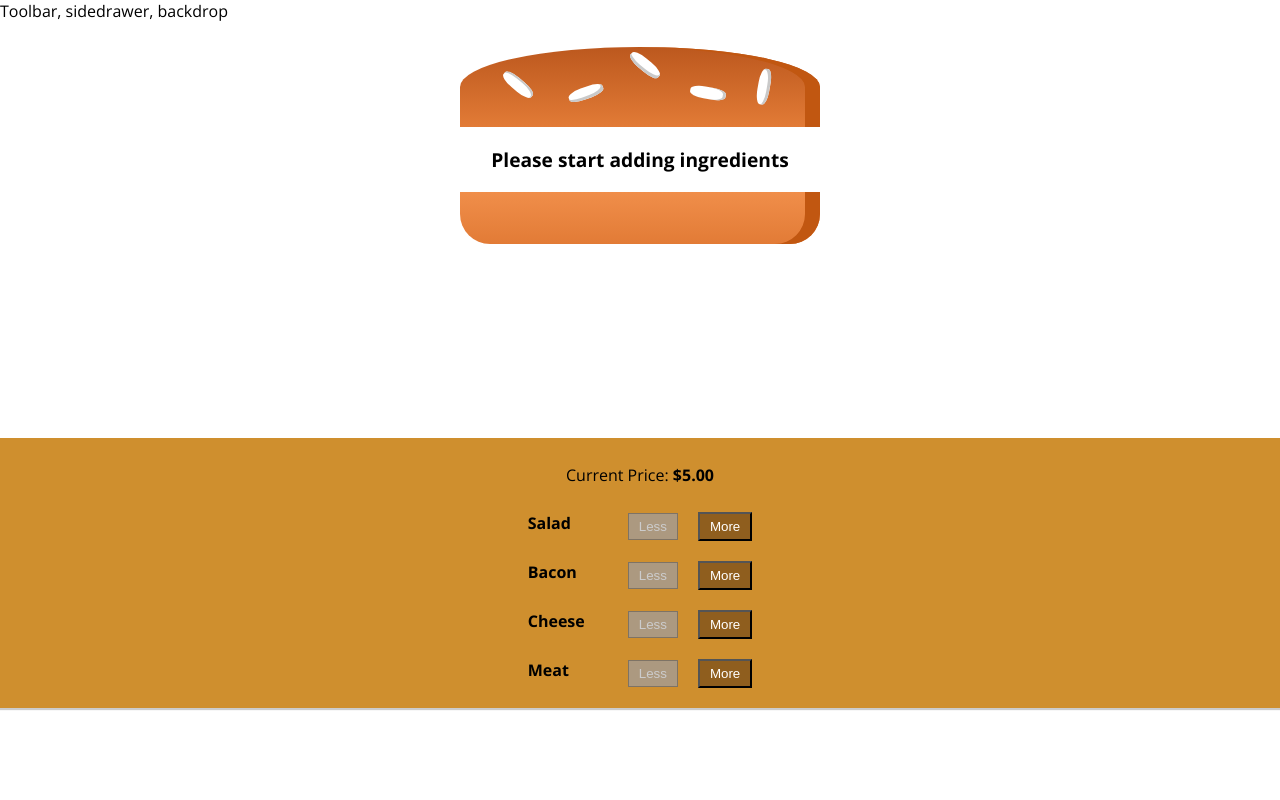
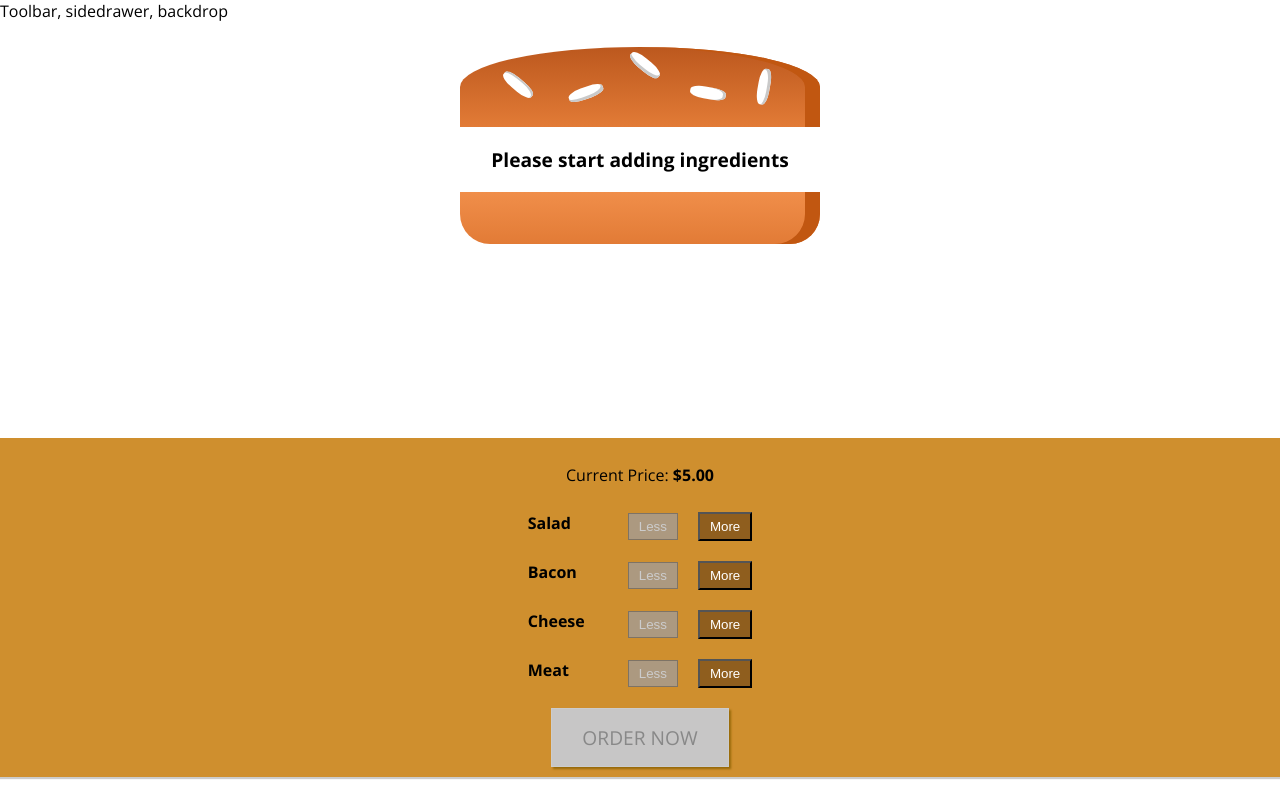
Before and after one commit to AnandSundar/React16-BurgerBuilder, a React app: page / in a window 1280 px wide. Built offline with nearby package versions, Linux system fonts and the light colour scheme.

Commit message:
added order now button

```diff
--- a/src/components/Burger/BuildControls/BuildControl/BuildControl.js
+++ b/src/components/Burger/BuildControls/BuildControl/BuildControl.js
@@ -6,10 +6,10 @@
     <div className={classes.BuildControl}>
         <div className={classes.Label}>{props.label}</div>
         <button className={classes.Less}
-        onClick={props.removed}
-        disabled={props.disabled}>Less</button>
+            onClick={props.removed}
+            disabled={props.disabled}>Less</button>
         <button className={classes.More}
-        onClick={props.added}>More</button>
+            onClick={props.added}>More</button>
     </div>
 );
 
--- a/src/components/Burger/BuildControls/BuildControls.css
+++ b/src/components/Burger/BuildControls/BuildControls.css
@@ -8,3 +8,46 @@
     margin: auto;
     padding: 10px 0;
 }
+
+
+.OrderButton {
+    background-color: #DAD735;
+    outline: none;
+    cursor: pointer;
+    border: 1px solid #966909;
+    color: #966909;
+    font-family: inherit;
+    font-size: 1.2em;
+    padding: 15px 30px;
+    box-shadow: 2px 2px 2px #966909;
+    margin-top: 10px;
+}
+
+.OrderButton:hover, .OrderButton:active {
+    background-color: #A0DB41;
+    border: 1px solid #966909;
+    color: #966909;
+}
+
+.OrderButton:disabled {
+    background-color: #C7C6C6;
+    cursor: not-allowed;
+    border: 1px solid #ccc;
+    color: #888888;
+}
+
+.OrderButton:not(:disabled) {
+    animation: enable 0.3s linear;
+}
+
+@keyframes enable {
+    0% {
+        transform: scale(1);
+    }
+    60% {
+        transform: scale(1.1);
+    }
+    100% {
+        transform: scale(1);
+    }
+}
--- a/src/components/Burger/BuildControls/BuildControls.js
+++ b/src/components/Burger/BuildControls/BuildControls.js
@@ -14,12 +14,16 @@
         <p>Current Price: <strong>${props.currentPrice.toFixed(2)}</strong></p>
         {controls.map(ctrl => (
             <BuildControl
-            key={ctrl.label}
-            label={ctrl.label}
-            added={() => props.ingredientAdded (ctrl.type)}
-            removed={() => props.ingredientRemoved (ctrl.type)}
-            disabled={props.disabled[ctrl.type]}/>
+                key={ctrl.label}
+                label={ctrl.label}
+                added={() => props.ingredientAdded (ctrl.type)}
+                removed={() => props.ingredientRemoved (ctrl.type)}
+                disabled={props.disabled[ctrl.type]}/>
         ))}
+
+        <button
+            className={classes.OrderButton}
+            disabled={!props.purchasable}>ORDER NOW</button>
     </div>
 );
 
--- a/src/containers/BurgerBuilder/BurgerBuilder.js
+++ b/src/containers/BurgerBuilder/BurgerBuilder.js
@@ -19,7 +19,19 @@
             cheese: 0,
             meat: 0
         },
-        totalPrice: 5
+        totalPrice: 5,
+        purchasable: false
+    }
+
+    updatePurchaseState (ingredients) {
+        const sum  = Object.keys(ingredients)
+            .map(igKey => {
+                return ingredients[igKey]
+            }).reduce((sum, el) => {
+                return sum + el;
+            }, 0);
+
+        this.setState({purchasable: sum > 0});
     }
 
     addIngredientHandler = (type) => {
@@ -33,6 +45,7 @@
         const oldPrice = this.state.totalPrice;
         const newPrice = oldPrice + priceAddition;
         this.setState({totalPrice: newPrice, ingredients: updatedIngredients})
+        this.updatePurchaseState(updatedIngredients);
     }
 
     removeIngredientHandler = (type) => {
@@ -47,6 +60,7 @@
             const oldPrice = this.state.totalPrice;
             const newPrice = oldPrice - priceDeduction;
             this.setState({totalPrice: newPrice, ingredients: updatedIngredients})
+            this.updatePurchaseState(updatedIngredients);
         }
 
     }
@@ -67,7 +81,8 @@
                     ingredientAdded={this.addIngredientHandler}
                     ingredientRemoved={this.removeIngredientHandler}
                     disabled={disableInfo}
-                    currentPrice={this.state.totalPrice}/>
+                    currentPrice={this.state.totalPrice}
+                    purchasable={this.state.purchasable}/>
             </Aux>
         );
     }
```
